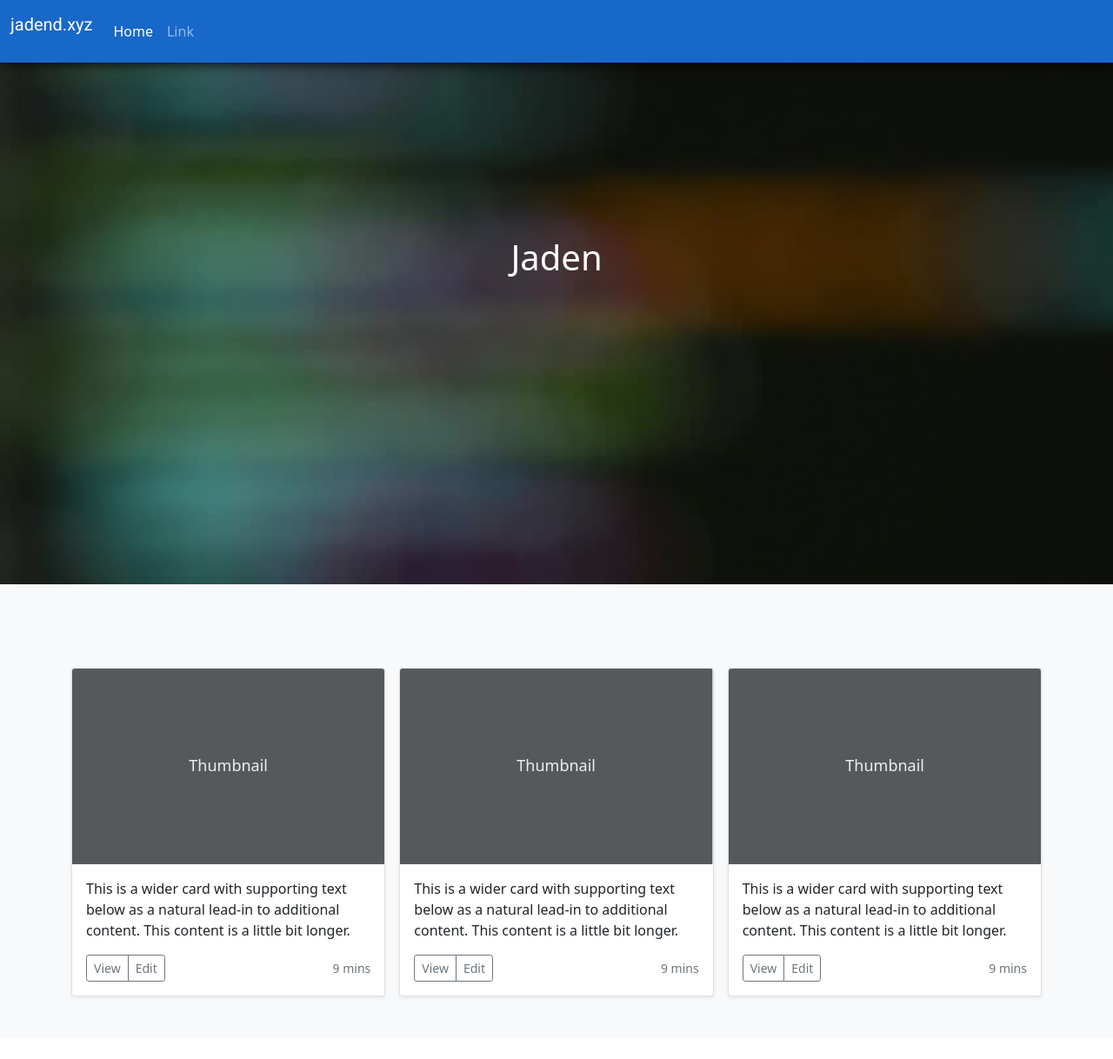
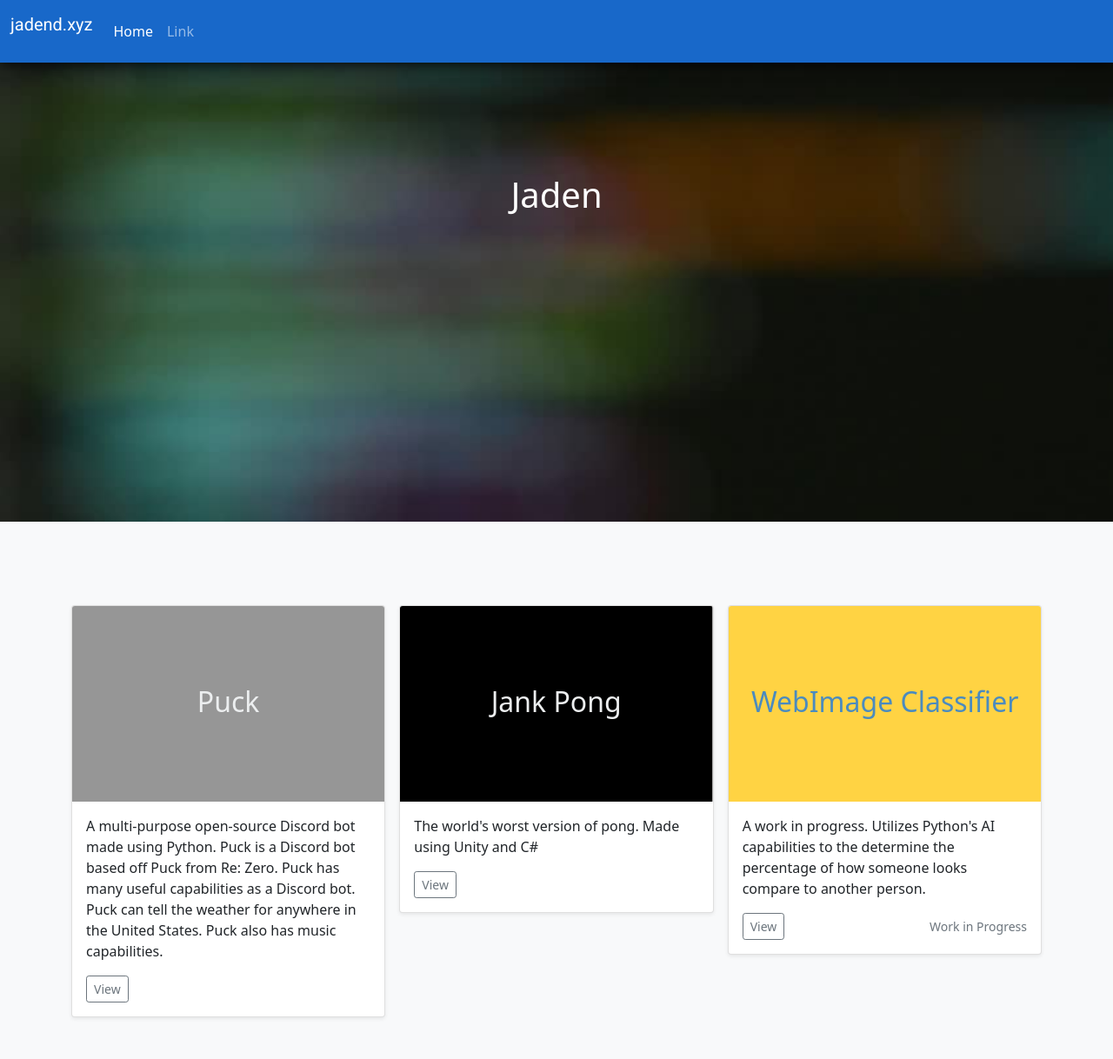
Before and after one commit to GoldenJayz/mywebsiteforthe4thtime, a Flask app: page / in a window 1280 px wide. Shown: the whole page at 87% size. Before the commit the page ends 1149 px from the top, so only its background shows below. Run offline with Flask 2, Linux system fonts and the light colour scheme; some libraries are stand-ins or nearby versions.

Commit message:
Updated Text and Bugs

```diff
--- a/templates/index.html
+++ b/templates/index.html
@@ -26,13 +26,12 @@
          />
       <style>
          .bd-placeholder-img {
-        font-size: 1.125rem;
+         font-size: 2rem;
          text-anchor: middle;
          -webkit-user-select: none;
          -moz-user-select: none;
          user-select: none;
          }
-
          @media (min-width: 768px) {
          .bd-placeholder-img-lg {
          font-size: 3.5rem;
@@ -41,7 +40,6 @@
          .py-5 {
          padding-top:40rem !important;
          }
-
          @media only screen and (max-width: 600px) {
          #firstback {
          left: 0;
@@ -52,15 +50,12 @@
          width: 100% !important;
          float: left;
          }
-
          .py-5 {
          padding-top: 5rem !important;
          }
-
          #textoverimage {
          height: 400px !important;
          }
-
          #maintxt {
          position: relative;
          text-align: center;
@@ -68,13 +63,12 @@
          }
          }
       </style>
-
       <script src="https://ajax.googleapis.com/ajax/libs/jquery/3.5.1/jquery.min.js"></script>
       <script src="https://maxcdn.bootstrapcdn.com/bootstrap/3.4.1/js/bootstrap.min.js"></script>
    </head>
    <body>
       <nav
-      class="navbar navbar-expand-lg navbar-dark"
+         class="navbar navbar-expand-lg navbar-dark fixed-top"
          style="background-color: #1868c9; box-shadow: 1px 1px 15px black"
          >
          <div class="container-fluid">
@@ -112,7 +106,7 @@
          </div>
       </article>
       <main>
-      <div class="album py-5 bg-light" style="">
+         <div class="album py-5 bg-light">
          <div class="container">
          <div class="row row-cols-1 row-cols-sm-2 row-cols-md-3 g-3">
          <div class="col">
@@ -128,36 +122,30 @@
                   focusable="false"
                   >
                   <title>Placeholder</title>
-                  <rect width="100%" height="100%" fill="#55595c" />
-                  <text x="50%" y="50%" fill="#eceeef" dy=".3em">
-                    Thumbnail
+                  <rect width="100%" height="100%" fill="#969696" />
+                  <text x="50%" y="50%" fill="#eceeef" dy=".3em" style="font-size">
+                     Puck
                   </text>
                </svg>
-
                <div class="card-body">
                   <p class="card-text">
-                    This is a wider card with supporting text below as a natural
-                    lead-in to additional content. This content is a little bit
-                    longer.
+                      A multi-purpose open-source Discord bot made using Python. Puck is a Discord bot
+              based off Puck from Re: Zero. Puck has many useful capabilities as
+              a Discord bot. Puck can tell the weather for anywhere in the
+              United States. Puck also has music capabilities.
                   </p>
                   <div
                      class="d-flex justify-content-between align-items-center"
                      >
                      <div class="btn-group">
-                      <button
+                        <a
                            type="button"
                            class="btn btn-sm btn-outline-secondary"
+                           href="https://github.com/GoldenJayz/puck"
                            >
                         View
-                      </button>
-                      <button
-                        type="button"
-                        class="btn btn-sm btn-outline-secondary"
-                      >
-                        Edit
-                      </button>
+                        </a>
                      </div>
-                    <small class="text-muted">9 mins</small>
                   </div>
                </div>
             </div>
@@ -175,36 +163,27 @@
                   focusable="false"
                   >
                   <title>Placeholder</title>
-                  <rect width="100%" height="100%" fill="#55595c" />
+                  <rect width="100%" height="100%" fill="#000" />
                   <text x="50%" y="50%" fill="#eceeef" dy=".3em">
-                    Thumbnail
+                     Jank Pong
                   </text>
                </svg>
-
                <div class="card-body">
                   <p class="card-text">
-                    This is a wider card with supporting text below as a natural
-                    lead-in to additional content. This content is a little bit
-                    longer.
+                     The world's worst version of pong. Made using Unity and C#
                   </p>
                   <div
                      class="d-flex justify-content-between align-items-center"
                      >
                      <div class="btn-group">
-                      <button
+                        <a
                            type="button"
                            class="btn btn-sm btn-outline-secondary"
+                           href="https://github.com/GoldenJayz/jankpong"
                            >
                         View
-                      </button>
-                      <button
-                        type="button"
-                        class="btn btn-sm btn-outline-secondary"
-                      >
-                        Edit
-                      </button>
+                     </a>
                      </div>
-                    <small class="text-muted">9 mins</small>
                   </div>
                </div>
             </div>
@@ -222,36 +201,29 @@
                   focusable="false"
                   >
                   <title>Placeholder</title>
-                  <rect width="100%" height="100%" fill="#55595c" />
-                  <text x="50%" y="50%" fill="#eceeef" dy=".3em">
-                    Thumbnail
+                  <rect width="100%" height="100%" fill="#ffd343" />
+                  <text x="50%" y="50%" fill="#4b8bbe" dy=".3em">
+                     WebImage Classifier
                   </text>
                </svg>
-
                <div class="card-body">
                   <p class="card-text">
-                    This is a wider card with supporting text below as a natural
-                    lead-in to additional content. This content is a little bit
-                    longer.
+                     A work in progress. Utilizes Python's AI capabilities to the
+                     determine the percentage of how someone looks compare to another person.
                   </p>
                   <div
                      class="d-flex justify-content-between align-items-center"
                      >
                      <div class="btn-group">
-                      <button
+                        <a
                            type="button"
                            class="btn btn-sm btn-outline-secondary"
+                           href="https://github.com/GoldenJayz/webimageclassifier"
                            >
                         View
-                      </button>
-                      <button
-                        type="button"
-                        class="btn btn-sm btn-outline-secondary"
-                      >
-                        Edit
-                      </button>
+                     </a>
                      </div>
-                    <small class="text-muted">9 mins</small>
+                     <small class="text-muted">Work in Progress</small>
                   </div>
                </div>
             </div>
```
Lines whose indentation alone changed are shown as unchanged.
